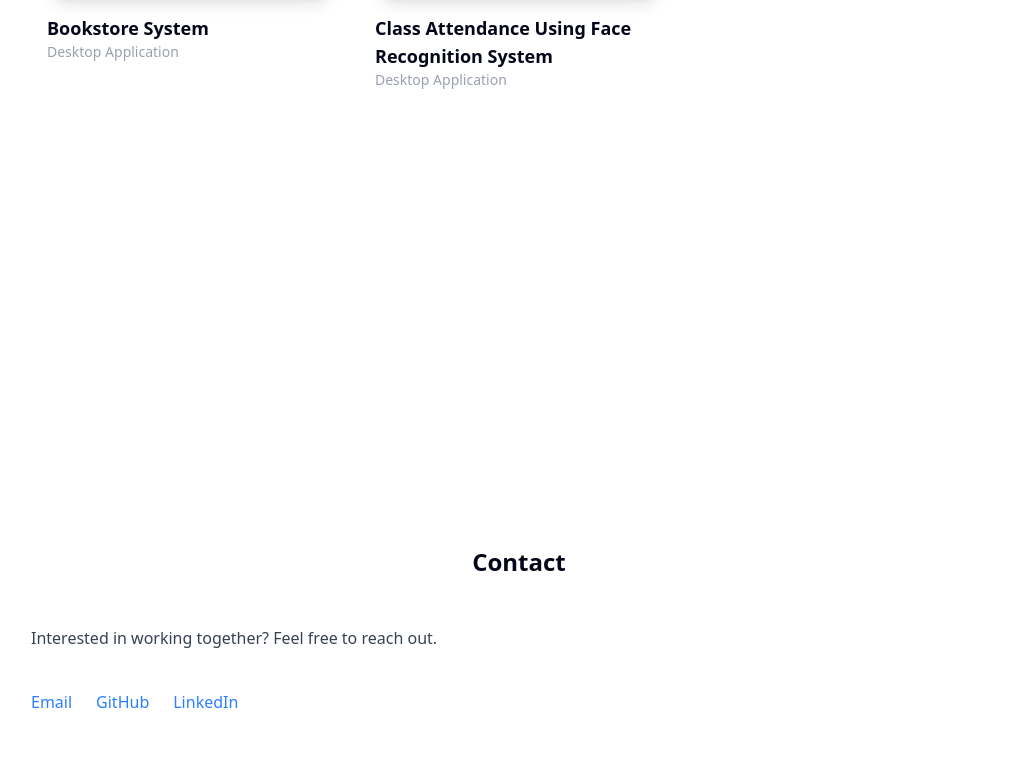
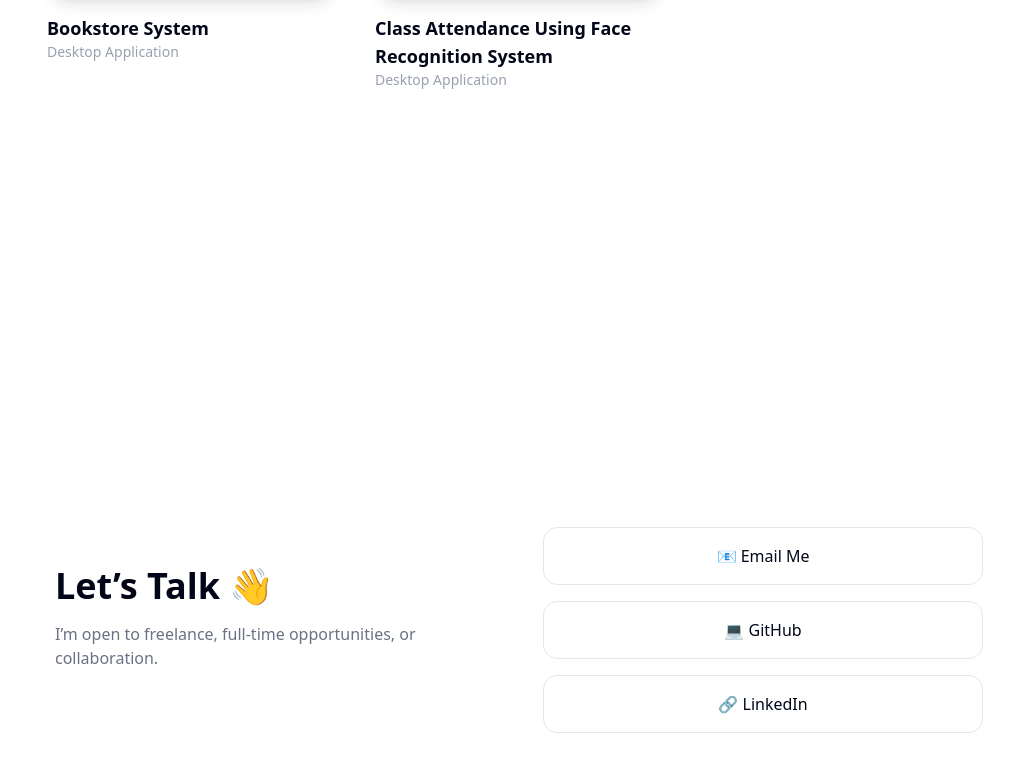
Before and after one commit to aafiqah/aafiqah-portfolio-v2, a Next.js app: page / in a window 1280 px wide. Shown: the part 4666-5438 px from the top of the page, without its empty margins (121-1135 px from the left). Built offline with nearby package versions, Linux system fonts and the light colour scheme.

Commit message:
refactor (contact): change contact section UI

```diff
--- a/src/components/sections/Contact.tsx
+++ b/src/components/sections/Contact.tsx
@@ -1,22 +1,41 @@
 export default function Contact() {
   return (
-    <section id="contact" className="min-h-screen flex flex-col justify-center gap-6">
-      <h3 className="text-center text-2xl font-bold mb-6">Contact</h3>
+    <section
+      id="contact"
+      className="min-h-screen flex items-center px-6"
+    >
+      <div className="max-w-6xl mx-auto grid grid-cols-1 md:grid-cols-2 gap-12 items-center">
+        {/* Left */}
+        <div>
+          <h3 className="text-4xl font-bold mb-4">
+            Let’s Talk 👋
+          </h3>
+          <p className="text-gray-500 mb-6">
+            I’m open to freelance, full-time opportunities, or collaboration.
+          </p>
+        </div>
 
-      <p className="text-gray-700 mb-4">
-        Interested in working together? Feel free to reach out.
-      </p>
-
-      <div className="flex gap-6">
-        <a href="mailto:your@email.com" className="text-blue-500">
-          Email
-        </a>
-        <a href="https://github.com/yourusername" className="text-blue-500">
-          GitHub
-        </a>
-        <a href="https://linkedin.com/in/yourusername" className="text-blue-500">
-          LinkedIn
-        </a>
+        {/* Right */}
+        <div className="flex flex-col gap-4">
+          <a
+            href="mailto:alessajohar@gmail.com"
+            className="p-4 rounded-xl border dark:border-neutral-700 text-center hover:text-white hover:bg-blue-500 transition"
+          >
+            📧 Email Me
+          </a>
+          <a
+            href="https://github.com/aafiqah"
+            className="p-4 rounded-xl border dark:border-neutral-700 text-center hover:text-white hover:bg-blue-500 transition"
+          >
+            💻 GitHub
+          </a>
+          <a
+            href="https://www.linkedin.com/in/alessaafiqah/"
+            className="p-4 rounded-xl border dark:border-neutral-700 text-center hover:text-white hover:bg-blue-500 transition"
+          >
+            🔗 LinkedIn
+          </a>
+        </div>
       </div>
     </section>
   );
```
